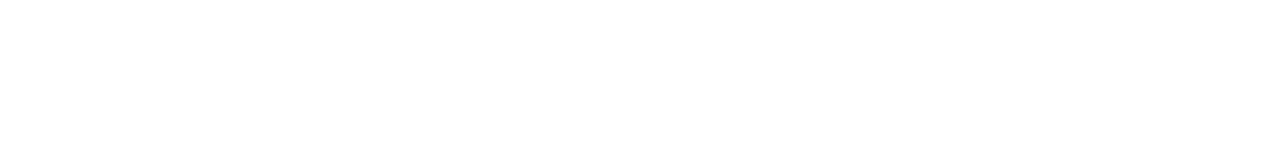
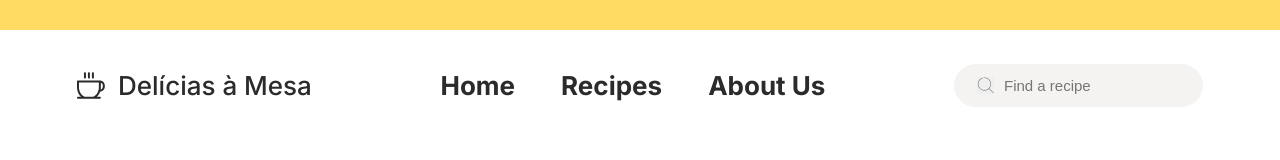
Before and after one commit to ahmediramadan01/recipes, a plain HTML site: page index.html in a window 1280 px wide. Drawn offline with Linux system fonts and the light colour scheme.

Commit message:
Build header section

```diff
--- a/index.html
+++ b/index.html
@@ -6,7 +6,7 @@
         <meta
             name="description"
             content="Get inspired, cook with passion and enjoy unforgettable moments at the table." />
-        <link rel="icon" href="./images/icon.svg" />
+        <link rel="icon" href="./images/logo-icon.svg" />
         <link rel="preconnect" href="https://fonts.googleapis.com" />
         <link rel="preconnect" href="https://fonts.gstatic.com" crossorigin />
         <link
@@ -15,5 +15,27 @@
         <link rel="stylesheet" href="./style.css" />
         <title>Delícias à Mesa</title>
     </head>
-    <body></body>
+    <body>
+        <div class="container">
+            <header class="header">
+                <figure class="header__logo">
+                    <img src="./images/logo-icon.svg" alt="Delícias à Mesa's icon" class="header__logo-icon" />
+                    <figcaption class="header__logo-title">Delícias à Mesa</figcaption>
+                </figure>
+                <nav class="nav">
+                    <ul class="nav__links">
+                        <li><a href="#" class="nav__link">Home</a></li>
+                        <li><a href="#" class="nav__link">Recipes</a></li>
+                        <li><a href="#" class="nav__link">About Us</a></li>
+                    </ul>
+                </nav>
+                <form class="search">
+                    <button class="search__button">
+                        <img src="./images/search-icon.svg" alt="Search icon" class="search__button-icon" />
+                    </button>
+                    <input type="text" placeholder="Find a recipe" class="search__field" />
+                </form>
+            </header>
+        </div>
+    </body>
 </html>
--- a/style.css
+++ b/style.css
@@ -1,4 +1,11 @@
 /* Default Styles */
+
+:root {
+    --yellow-300: #ffdb63;
+    --neutral-800: #2c2b2b;
+    --white-200: #f5f2f2;
+    --neutral-400: #858585;
+}
 
 * {
     padding: 0;
@@ -14,3 +21,95 @@ html {
 body {
     font-family: "Inter", sans-serif;
 }
+
+.container {
+    max-width: 144rem;
+    margin: 0 auto;
+}
+
+/* Header */
+
+.header {
+    border-top: 3rem solid var(--yellow-300);
+    padding: 3.4rem 7.7rem;
+    display: flex;
+    align-items: center;
+    justify-content: space-between;
+    gap: 4.6rem;
+}
+
+.header__logo {
+    display: flex;
+    align-items: center;
+    gap: 1.3rem;
+}
+
+.header__logo-icon {
+    width: 2.8rem;
+}
+
+.header__logo-title {
+    color: var(--neutral-800);
+    text-align: center;
+    font-size: 2.6rem;
+    font-weight: 500;
+}
+
+.nav__links {
+    list-style: none;
+    display: flex;
+    align-items: center;
+    gap: 4.6rem;
+}
+
+.nav__link:link,
+.nav__link:visited {
+    text-decoration: none;
+    color: var(--neutral-800);
+    text-align: center;
+    font-size: 2.6rem;
+    font-weight: 700;
+    padding-bottom: 5px;
+    border-bottom: 3px solid transparent;
+    transition: all 0.3s;
+}
+
+.nav__link:hover,
+.nav__link:active {
+    border-bottom: 3px solid currentColor;
+}
+
+.search {
+    background: var(--white-200);
+    border-radius: 2.25rem;
+    display: flex;
+    align-items: center;
+    gap: 1rem;
+    padding: 1.3rem 0 1.3rem 2.3rem;
+}
+
+.search__button {
+    cursor: pointer;
+    border: none;
+    display: flex;
+    align-items: center;
+    justify-content: center;
+}
+
+.search__button-icon {
+    width: 1.7rem;
+    fill: var(--neutral-400);
+}
+
+.search__field {
+    border: none;
+    outline: none;
+    background: none;
+    color: var(--neutral-400);
+    font-size: 1.5rem;
+    font-weight: 300;
+}
+
+.search__field:focus {
+    color: var(--neutral-800);
+}
```
Also changed, not shown: images/logo-icon.svg (renamed from images/icon.svg), images/search-icon.svg (added).
